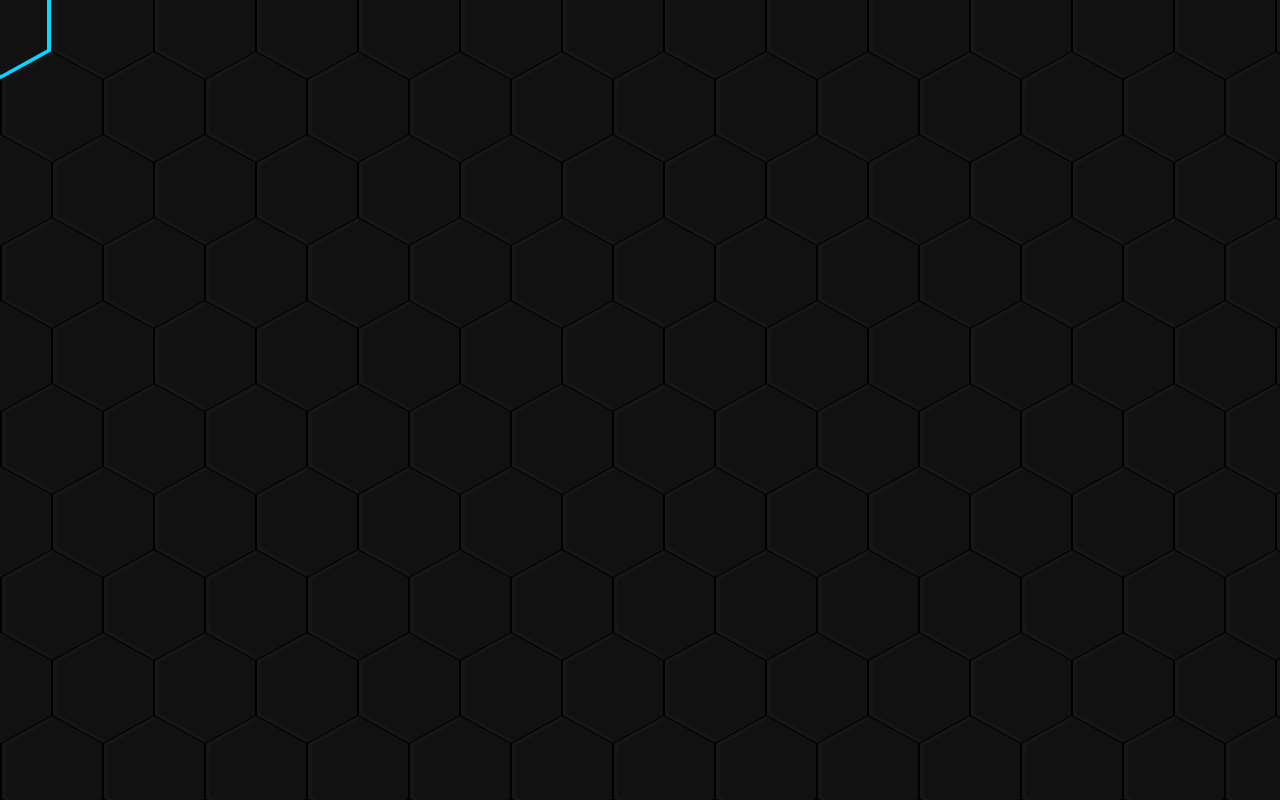
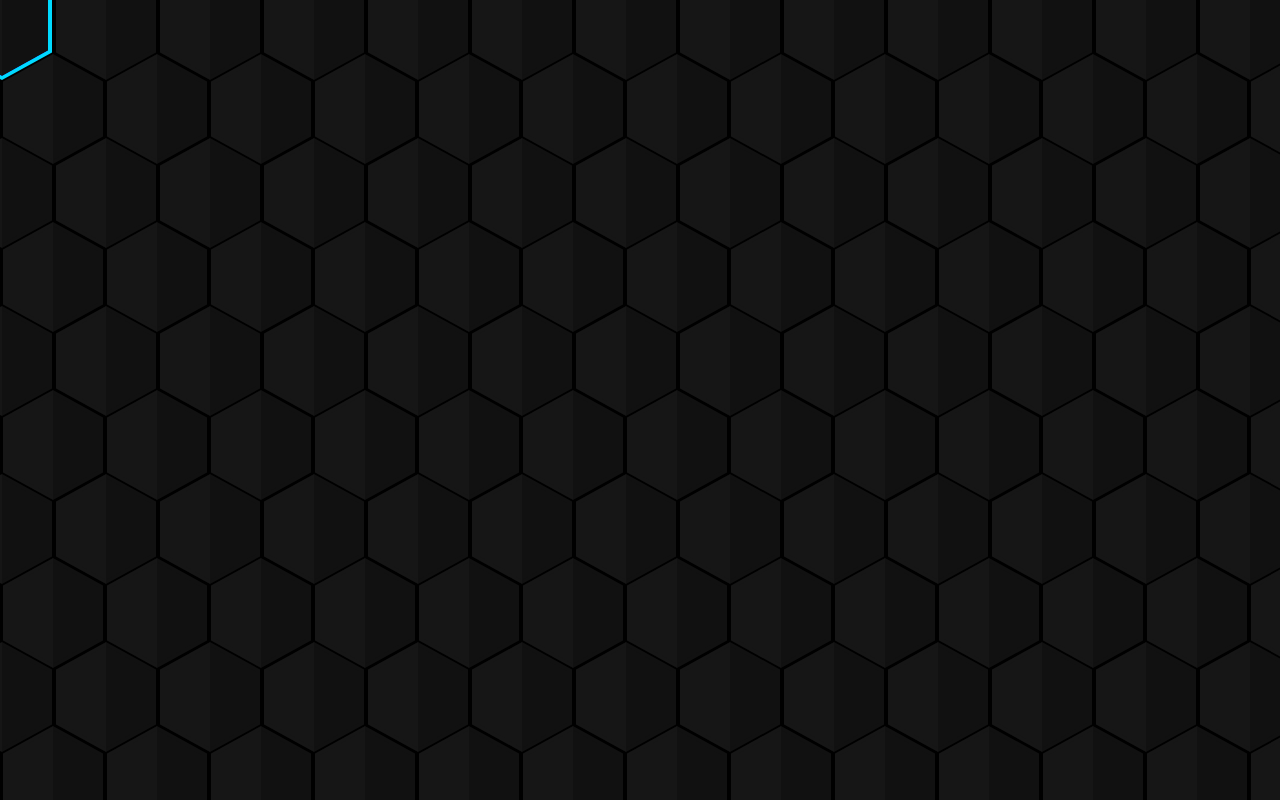
Before and after one commit to BVBFD/Hexagon-Effect, a plain HTML site: page index.html in a window 1280 px wide. Drawn offline with Linux system fonts and the light colour scheme.

Commit message:
Hexagon border hover effect a bit changed

```diff
--- a/style.css
+++ b/style.css
@@ -37,7 +37,7 @@ body {
   width: 100px;
   height: 110px;
   background: #111;
-  margin: 1px;
+  margin: 2px;
   clip-path: polygon(50% 0%, 100% 25%, 100% 75%, 50% 100%, 0% 75%, 0% 25%);
   transition: 1s;
 }
@@ -56,6 +56,7 @@ body {
   right: 4px;
   background: #111;
   clip-path: polygon(50% 0%, 100% 25%, 100% 75%, 50% 100%, 0% 75%, 0% 25%);
+  z-index: 1;
 }
 
 .hexagon:before {
@@ -67,4 +68,5 @@ body {
   height: 100%;
   pointer-events: none;
   background: rgba(255, 255, 255, 0.02);
+  z-index: 1000;
 }
```
